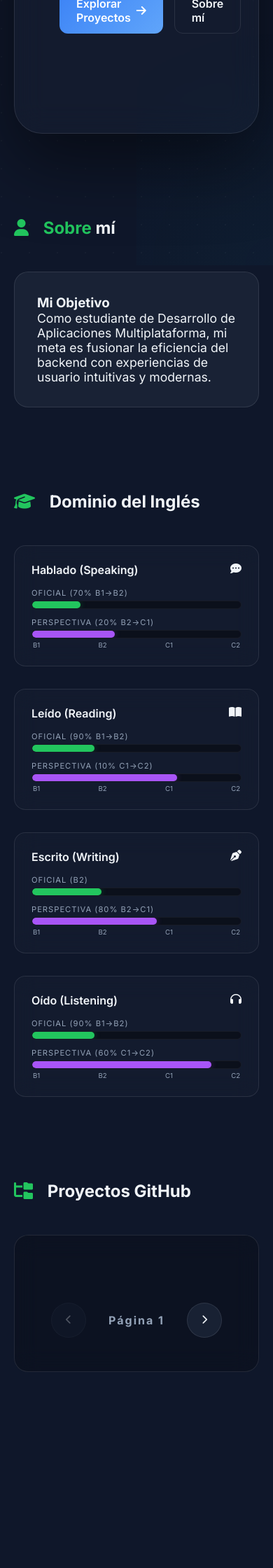
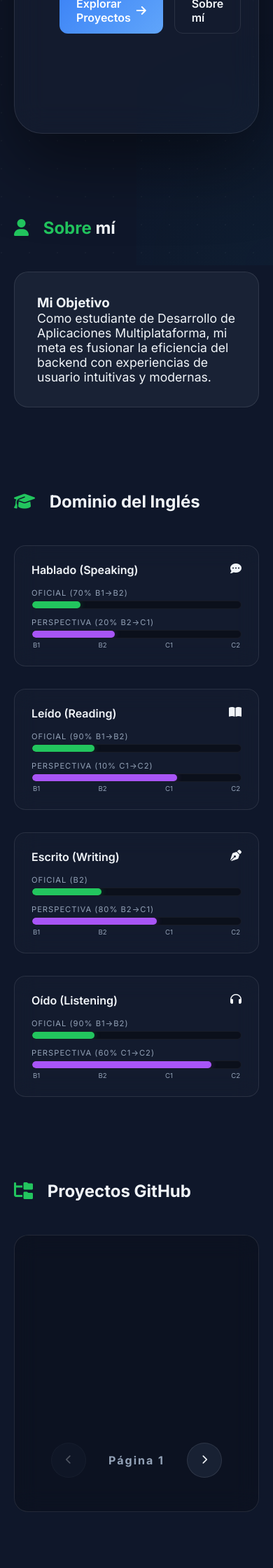
Before and after one commit to alejandroDonGar/alejandroDonGar.github.io, a Jekyll site: the page built from index.html, in a window 390 px wide. Shown: the part 521-2761 px from the top of the page at 70% size. Built offline with Jekyll 4.4.1, drawn with Linux system fonts in a browser that asks for light colours; before the commit the page ends 2561 px from its top, so only the background shows below that.

Commit message:
Correccion de errores de visualizacion 12

```diff
--- a/assets/css/styles.css
+++ b/assets/css/styles.css
@@ -103,24 +103,25 @@
     padding: 60px;
     width: calc(100% - 280px);
     position: relative;
-    z-index: 10; /* Asegurar que esté por encima de los glows */
+    z-index: 10;
     min-height: 100vh;
+    overflow: visible; /* Asegurar que el contenido no se corte */
 }
 
-/* Forzar visibilidad inicial para evitar el error de AOS */
-[data-aos] {
-    opacity: 1 !important;
-    transform: none !important;
-    visibility: visible !important;
-}
-
+/* Forzar visibilidad absoluta */
 section {
     padding: 60px 0;
     width: 100%;
-    min-height: auto; /* Evitar que las secciones vacías ocupen demasiado */
     opacity: 1 !important;
     visibility: visible !important;
     display: block !important;
+}
+
+#repos-container {
+    min-height: 200px;
+    display: flex;
+    flex-direction: column;
+    gap: 2rem;
 }
 
 .hero-grid {
--- a/index.html
+++ b/index.html
@@ -51,8 +51,8 @@
                         Especializado en el desarrollo de soluciones robustas con Java y la creación de interfaces interactivas de alto impacto.
                     </p>
                     <div style="display: flex; gap: 1rem;">
-                        <a href="#projects" class="btn-primary" data-t="btn_projects" style="background: var(--primary-gradient);">Explorar Proyectos <i class="fa-solid fa-arrow-right"></i></a>
-                        <a href="#about" class="sidebar-link-btn" data-t="btn_about" style="padding: 0.75rem 1.5rem; border: 1px solid var(--border-color); border-radius: 12px; font-weight: 600; text-decoration: none; color: var(--text-main);">Sobre mí</a>
+                        <a href="#projects" class="btn-primary scroll-link" data-t="btn_projects" style="background: var(--primary-gradient);">Explorar Proyectos <i class="fa-solid fa-arrow-right"></i></a>
+                        <a href="#about" class="sidebar-link-btn scroll-link" data-t="btn_about" style="padding: 0.75rem 1.5rem; border: 1px solid var(--border-color); border-radius: 12px; font-weight: 600; text-decoration: none; color: var(--text-main);">Sobre mí</a>
                     </div>
                 </div>
                 <div data-aos="fade-left" data-aos-delay="400">
```
Also changed, not shown: other parts of index.html (+12 -5 lines).
